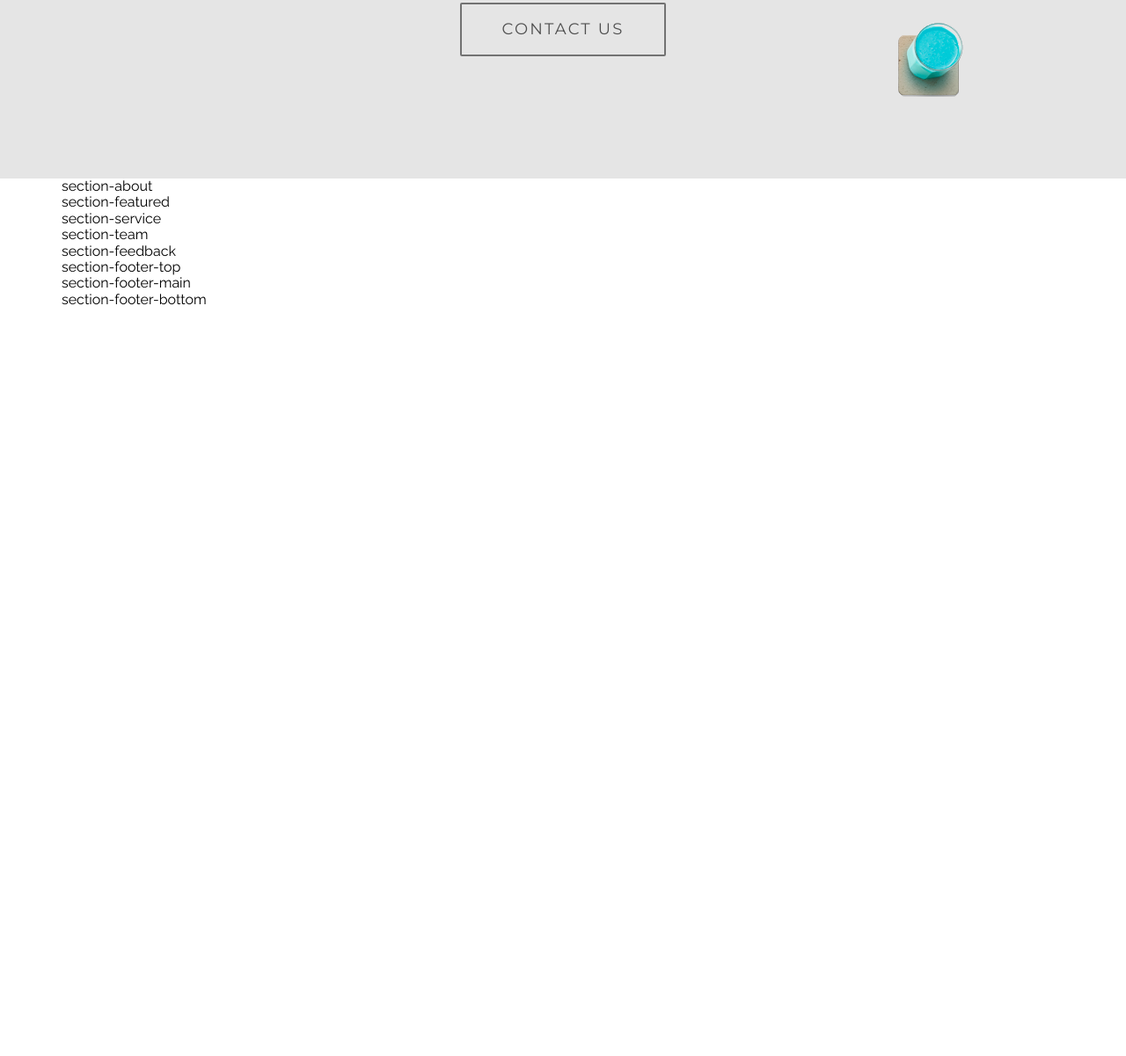
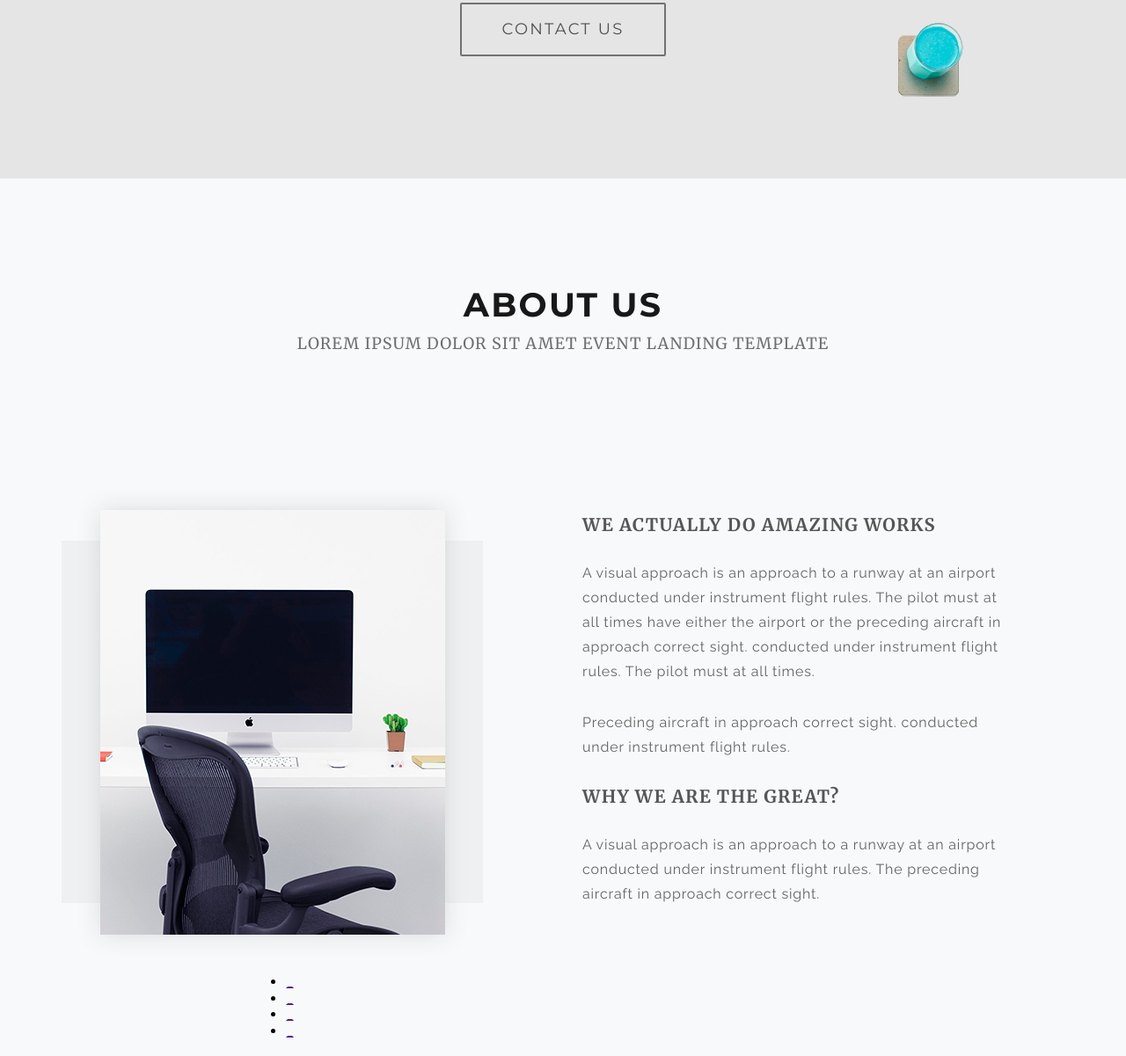
Before and after one commit to NikitaTrifonov/Shopno, a website: page index.html in a window 1280 px wide. Shown: the part 597-1798 px from the top of the page at 88% size. Before the commit the page ends 947 px from the top, so only its background shows below. Drawn offline with Linux system fonts and the light colour scheme.

Commit message:
section-about  css html

```diff
--- a/index.html
+++ b/index.html
@@ -47,9 +47,46 @@
     <!-- /header -->
 
     <!-- about -->
-    <section class="section-outer section-about  ">
+    <section class="section-outer section-about">
         <div class="section-inner">
-            section-about
+            <div class="section-about__title">About us</div>
+            <div class="section-about__subtitle">Lorem ipsum dolor sit amet event landing template</div>
+            <div class="section-about__content">
+                <div class="section-about__content-wrapper">
+                    <div class="section-about__content-wrapper_imgBox">
+                        <img class="img-table" src="img/table1.png" alt="">
+
+                    </div>
+                    <div class="section-about__content-wrapper_pagination">
+                        <ul>
+                            <li><a href="">_</a></li>
+                            <li><a href="">_</a></li>
+                            <li><a href="">_</a></li>
+                            <li><a href="">_</a></li>
+                        </ul>
+                    </div>
+                </div>
+                <div class="section-about__content-item">
+                    <div class="section-about__content-item_title">We Actually Do amazing works</div>
+                    <div class="section-about__content-item_text">
+                        A visual approach is an approach to a runway at an airport
+                        conducted under instrument flight rules. The pilot must at all times have either the airport
+                        or
+                        the preceding aircraft in approach correct sight. conducted under instrument flight rules.
+                        The
+                        pilot must at all times.
+                    </div>
+                    <div class="section-about__content-item_text">
+                        Preceding aircraft in approach correct sight. conducted under instrument flight rules.
+                    </div>
+                    <div class="section-about__content-item_title">why we are the great?</div>
+                    <div class="section-about__content-item_text">
+                        A visual approach is an approach to a runway at an airport
+                        conducted under instrument flight rules.
+                        The preceding aircraft in approach correct sight.
+                    </div>
+                </div>
+            </div>
         </div>
     </section>
     <!-- /about -->
--- a/scss/style.scss
+++ b/scss/style.scss
@@ -8,6 +8,9 @@
     font-family: 'Montserrat', sans-serif;
 }
 @mixin font-subtitle {
+    font-family: 'Merriweather', serif;
+}
+@mixin font-description_title {
     font-family: 'Merriweather', serif;
 }
 @mixin font-content {
@@ -39,11 +42,6 @@ $color-black: #000000;
     text-transform: uppercase;
     text-decoration: none;
     opacity: .65;
-
-
-
-
-
 }
 
 .btn-main:active {
@@ -54,7 +52,6 @@ body{
     @include font-content;
 
     color: $color-black;
-
 }
 
 .section-outer {
@@ -64,6 +61,29 @@ body{
 
     width: 1140px;
     margin: 0 auto;
+}
+
+@mixin title {
+    @include font-title;
+
+    font-size: 38px;
+    line-height: 28px;
+    font-weight: bold;
+    letter-spacing: .06em;
+    opacity: .9;
+    text-transform: uppercase;
+}
+
+@mixin subtitle {
+    @include font-subtitle;
+
+    font-size: 18px;
+    line-height: 28px;
+    font-weight: 400;
+    letter-spacing: .06em;
+    opacity: .55;
+    text-transform: uppercase;
+
 }
 
 // ===  /Common ===
@@ -137,11 +157,11 @@ body{
 
         &__bottom-box {
             width: 80%;
-            margin: 0;
             padding: 0;
             display: flex;
             flex-direction: column;
             justify-content: center;
+
 
             .btn-wrapper {
                 padding: 18px 46px;
@@ -156,20 +176,82 @@ body{
                 border-color: #b2f2ee;
                 background-color: #b2f2ee ;
             }
-
-
             .bottom-img {
                 align-self: flex-end;
             }
         }
-
     }
-
-
 }
 // ===  /header ===
 
 // ===  about ===
+
+.section-about {
+
+    // padding: 130px 0 113px 0 ;
+    background-color: #f8f9fa;
+
+    .section-inner {
+            display: flex;
+            flex-direction: column;
+            align-items: center;
+    }
+
+    &__title {
+        @include title;
+
+        margin-top: 130px;
+        margin-bottom: 16px;
+    }
+    &__subtitle {
+        @include subtitle;
+
+        margin-bottom: 150px;
+    }
+    &__content {
+        display: flex;
+        margin-bottom: 113px;
+
+        &-wrapper {
+            display: flex;
+            flex-direction: column;
+            align-items: center;
+
+        }
+
+        &-item {
+            padding-top: 30px;
+            padding-left: 113px;
+            width: 52%;
+
+            &_title {
+               @include font-description_title;
+
+               font-size: 20px;
+               text-align: 28px;
+               font-weight: bold;
+               letter-spacing: .06em;
+               opacity: .65;
+               text-transform: uppercase;
+               margin-bottom: 30px;
+
+            }
+            &_text {
+                @include font-content;
+
+                font-size: 16px;
+                line-height: 28px;
+                font-weight: 400;
+                letter-spacing: 0.05em;
+                padding-bottom: 30px;
+                opacity: .60;
+
+            }
+        }
+    }
+}
+
+
 // ===  /about ===
 
 // ===  featured ===
```
Also changed, not shown: css/style.css, img/table1.png (added).
